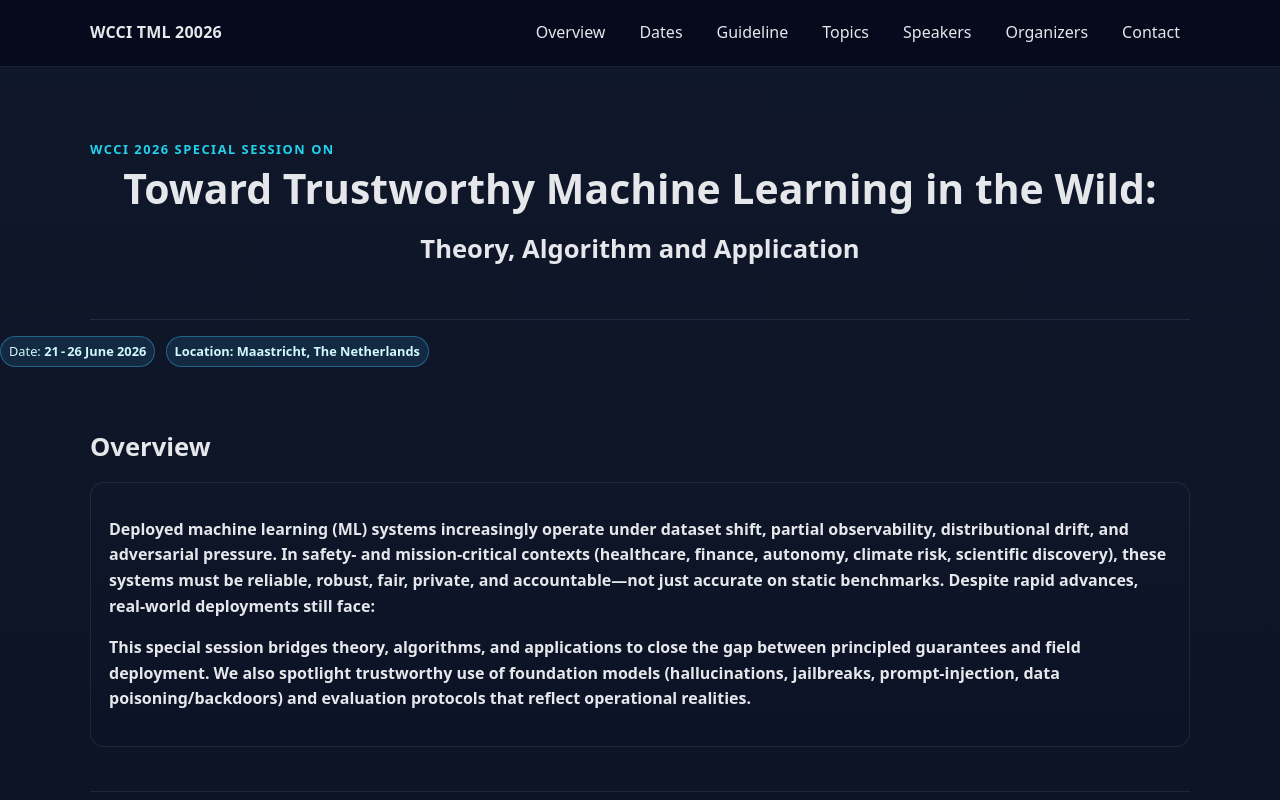
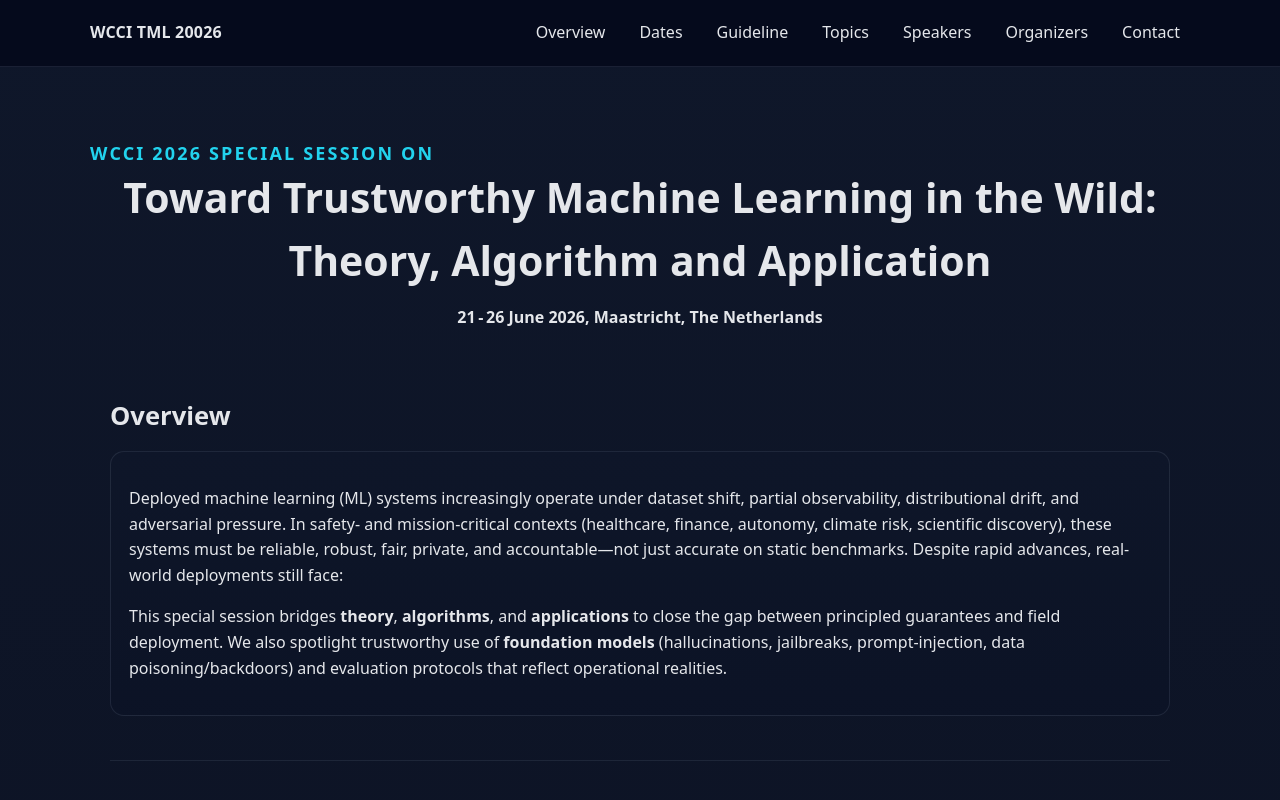
Before and after one commit to peng-bo0328/IJCNN_TML.github.io, a plain HTML site: page index.html in a window 1280 px wide. Shown: the top 800 px of the page. Drawn offline with Linux system fonts and the light colour scheme.

Commit message:
Update index.html

```diff
--- a/index.html
+++ b/index.html
@@ -64,22 +64,23 @@
   </header>
 
   <div class="wrap hero">
-    <div class="kicker">WCCI 2026 Special Session on </div>
+    <div class="kicker" style="font-size: 18px;">WCCI 2026 Special Session on </div>
     <h1 align="center">Toward Trustworthy Machine Learning in the Wild:</h1>
-    <h2 align="center">
-    Theory, Algorithm and Application</h2>
-  </div>
-  <p>
-<span class="pill">Date: <strong>21 - 26 June 2026</span>
-<span class="pill">Location: <strong>Maastricht, The Netherlands</strong></span>
-</p>
+    <h1 align="center">
+    Theory, Algorithm and Application</h1>
+    <h4 align="center">
+    21 - 26 June 2026, Maastricht, The Netherlands
+</h4>
 
   <main class="wrap">
     <!-- Overview -->
     <section id="overview">
       <h2>Overview</h2>
         <div class="card">
-          <p>Deployed machine learning (ML) systems increasingly operate under dataset shift, partial observability, distributional drift, and adversarial pressure. In safety- and mission-critical contexts (healthcare, finance, autonomy, climate risk, scientific discovery), these systems must be reliable, robust, fair, private, and accountable—not just accurate on static benchmarks. Despite rapid advances, real-world deployments still face:</p>
+          <p>Deployed machine learning (ML) systems increasingly operate under dataset shift, partial observability, distributional drift, and adversarial pressure. In safety- and mission-critical contexts (healthcare, finance, autonomy, climate risk, scientific discovery), these systems must be reliable, robust, fair, private, and accountable—not just accurate on static benchmarks. Despite rapid advances, real-world deployments still face:
+
+
+          </p>
           <p>This special session bridges <strong>theory</strong>, <strong>algorithms</strong>, and <strong>applications</strong> to close the gap between principled guarantees and field deployment. We also spotlight trustworthy use of <strong>foundation models</strong> (hallucinations, jailbreaks, prompt‑injection, data poisoning/backdoors) and evaluation protocols that reflect operational realities.</p>
         </div>
     </section>
@@ -139,9 +140,6 @@
       <p>If you use Word, just use "Anonymous Authors” as authors’
       names.
       </p>
-      <p> Submissions will be subject to a peer reviewing process
-      and must conform to the author guidelines available on the
-      IJCV website at: https://www.springer.com/11263</p>
       <p>If you have any questions or difficulty submitting your
       paper, contact us at <a
       href="mailto:bopeng.ml@gmail.com">bopeng.ml@gmail.com</a>
@@ -159,10 +157,6 @@
             <li><strong>Robust learning:</strong> adversarial robustness; poisoning and backdoor defenses</li>
             <li><strong>Uncertainty & calibration:</strong> Bayesian deep learning, conformal prediction, selective classification</li>
             <li><strong>Autonomous trustworthy machine learning:</strong> hyperparameter optimization, neural architecture search</li>
-          </ul>
-        </div>
-        <div class="card">
-          <ul>
             <li><strong>Trustworthy foundation models:</strong> jailbreak/prompt‑injection defenses; data poisoning/backdoors; hallucination mitigation</li>
             <li><strong>Evaluation:</strong> datasets, platforms, and measures for trustworthiness under real‑world shift</li>
             <li><strong>Applications & AI4Science:</strong> biology, physics, chemistry, materials, climate, healthcare, autonomy, time‑series, control, vision & language</li>
```
